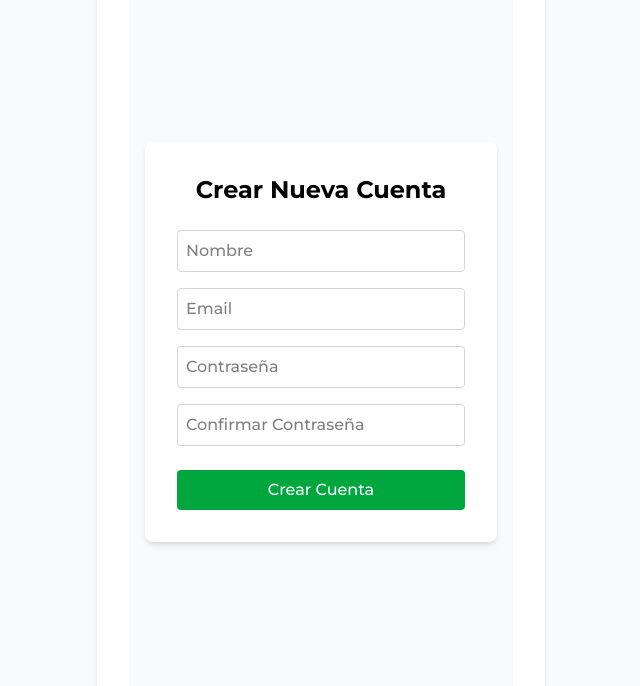
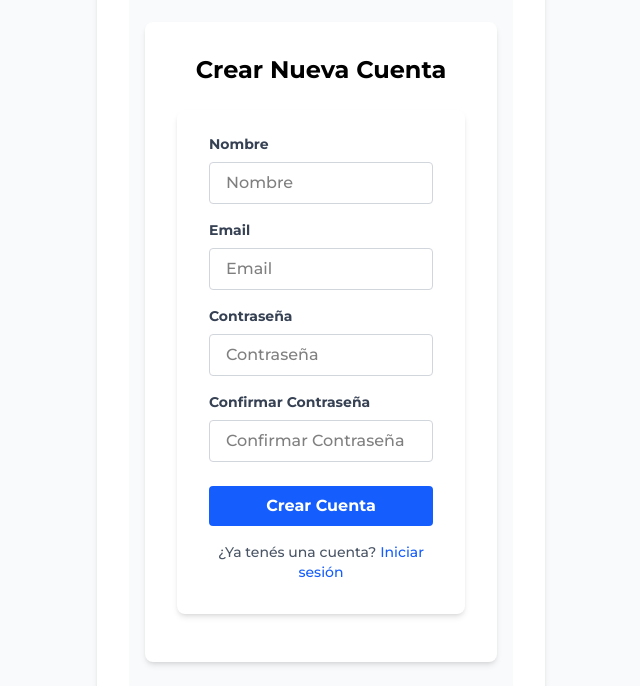
Before and after one commit to Whoiamx/bookstore, a Next.js app in the folder frontend/: page /auth/new-account in a window 1280 px wide. Shown: the part 114-800 px from the top of the page, without its empty margins (319-959 px from the left). Built offline with nearby package versions, Linux system fonts and the light colour scheme.

Commit message:
ajustes login

```diff
--- a/frontend/app/auth/login/page.tsx
+++ b/frontend/app/auth/login/page.tsx
@@ -1,26 +1,45 @@
+import Link from "next/link";
 import AuthLayout from "../layout";
 
 export default function LoginPage() {
   return (
     <AuthLayout title="Iniciar Sesión">
-      <form>
-        {/* Aquí tu formulario de login */}
+      <form className="bg-white shadow-md rounded-lg px-8 pt-6 pb-8 mb-4 w-full max-w-md mx-auto">
+        <div className="mb-4">
+          <label className="block text-gray-700 text-sm font-semibold mb-2">
+            Email
+          </label>
           <input
             type="email"
             placeholder="Email"
-          className="w-full p-2 border border-gray-300 rounded mb-4"
+            className="w-full px-4 py-2 border border-gray-300 rounded focus:outline-none focus:ring-2 focus:ring-green-500"
           />
+        </div>
+        <div className="mb-6">
+          <label className="block text-gray-700 text-sm font-semibold mb-2">
+            Contraseña
+          </label>
           <input
             type="password"
             placeholder="Contraseña"
-          className="w-full p-2 border border-gray-300 rounded mb-4"
+            className="w-full px-4 py-2 border border-gray-300 rounded focus:outline-none focus:ring-2 focus:ring-green-500"
           />
+        </div>
         <button
           type="submit"
-          className="w-full bg-blue-600 text-white py-2 rounded hover:bg-blue-700 transition"
+          className="w-full bg-blue-600 text-white py-2 rounded hover:bg-green-700 transition duration-200 font-semibold"
         >
           Entrar
         </button>
+        <p className="mt-4 text-center text-sm text-gray-600">
+          ¿No tenés una cuenta?
+          <Link
+            href="/auth/new-account"
+            className="ml-1 text-blue-600 hover:underline font-medium"
+          >
+            Crear cuenta
+          </Link>
+        </p>
       </form>
     </AuthLayout>
   );
--- a/frontend/app/auth/new-account/page.tsx
+++ b/frontend/app/auth/new-account/page.tsx
@@ -1,38 +1,74 @@
+import Link from "next/link";
 import AuthLayout from "../layout";
+
 export default function NewAccountPage() {
   return (
     <AuthLayout title="Crear Nueva Cuenta">
-      <form>
+      <form className="bg-white shadow-md rounded-lg px-8 pt-6 pb-8 mb-4 w-full max-w-md mx-auto">
+        <div className="mb-4">
+          <label className="block text-gray-700 text-sm font-semibold mb-2">
+            Nombre
+          </label>
           <input
             type="text"
             name="name"
             placeholder="Nombre"
-          className="w-full p-2 border border-gray-300 rounded mb-4"
+            className="w-full px-4 py-2 border border-gray-300 rounded focus:outline-none focus:ring-2 focus:ring-green-500"
           />
+        </div>
+
+        <div className="mb-4">
+          <label className="block text-gray-700 text-sm font-semibold mb-2">
+            Email
+          </label>
           <input
             type="email"
             name="email"
             placeholder="Email"
-          className="w-full p-2 border border-gray-300 rounded mb-4"
+            className="w-full px-4 py-2 border border-gray-300 rounded focus:outline-none focus:ring-2 focus:ring-green-500"
           />
+        </div>
+
+        <div className="mb-4">
+          <label className="block text-gray-700 text-sm font-semibold mb-2">
+            Contraseña
+          </label>
           <input
             type="password"
             name="password"
             placeholder="Contraseña"
-          className="w-full p-2 border border-gray-300 rounded mb-4"
+            className="w-full px-4 py-2 border border-gray-300 rounded focus:outline-none focus:ring-2 focus:ring-green-500"
           />
+        </div>
+
+        <div className="mb-6">
+          <label className="block text-gray-700 text-sm font-semibold mb-2">
+            Confirmar Contraseña
+          </label>
           <input
             type="password"
             name="confirmPassword"
             placeholder="Confirmar Contraseña"
-          className="w-full p-2 border border-gray-300 rounded mb-6"
+            className="w-full px-4 py-2 border border-gray-300 rounded focus:outline-none focus:ring-2 focus:ring-green-500"
           />
+        </div>
+
         <button
           type="submit"
-          className="w-full bg-green-600 text-white py-2 rounded hover:bg-green-700 transition"
+          className="w-full bg-blue-600 text-white py-2 rounded hover:bg-green-700 transition duration-200 font-semibold"
         >
           Crear Cuenta
         </button>
+
+        <p className="mt-4 text-center text-sm text-gray-600">
+          ¿Ya tenés una cuenta?
+          <Link
+            href="/auth/login"
+            className="ml-1 text-blue-600 hover:underline font-medium"
+          >
+            Iniciar sesión
+          </Link>
+        </p>
       </form>
     </AuthLayout>
   );
--- a/frontend/app/components/navbar/Navbar.tsx
+++ b/frontend/app/components/navbar/Navbar.tsx
@@ -25,7 +25,9 @@ export const Navbar = () => {
           />
         </div>
         <div className="flex gap-8 justify-around items-center">
-          <FaUser style={{ fontSize: 25, cursor: "pointer" }} />
+          <Link href={"/auth/login"}>
+            <FaUser style={{ fontSize: 25, cursor: "pointer" }} />
+          </Link>
           <BsWhatsapp style={{ fontSize: 25, cursor: "pointer" }} />
           <Link href={"/cart"}>
             <LuShoppingCart style={{ fontSize: 25, cursor: "pointer" }} />
--- a/frontend/app/layout.tsx
+++ b/frontend/app/layout.tsx
@@ -26,7 +26,6 @@ export default function RootLayout({
         className={`${montserrat.className} ${montserrat.className} antialiased`}
       >
         {children}
-        <Footer />
       </body>
     </html>
   );
```
Lines whose indentation alone changed are shown as unchanged.
